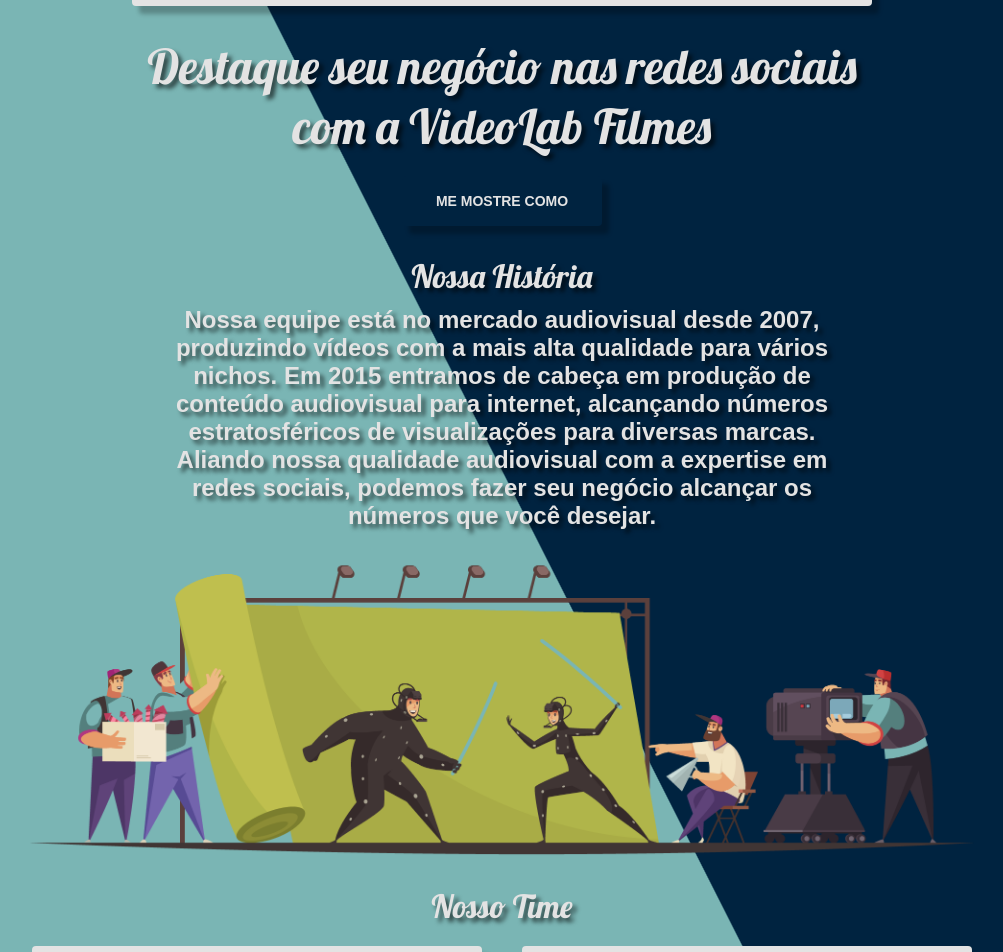
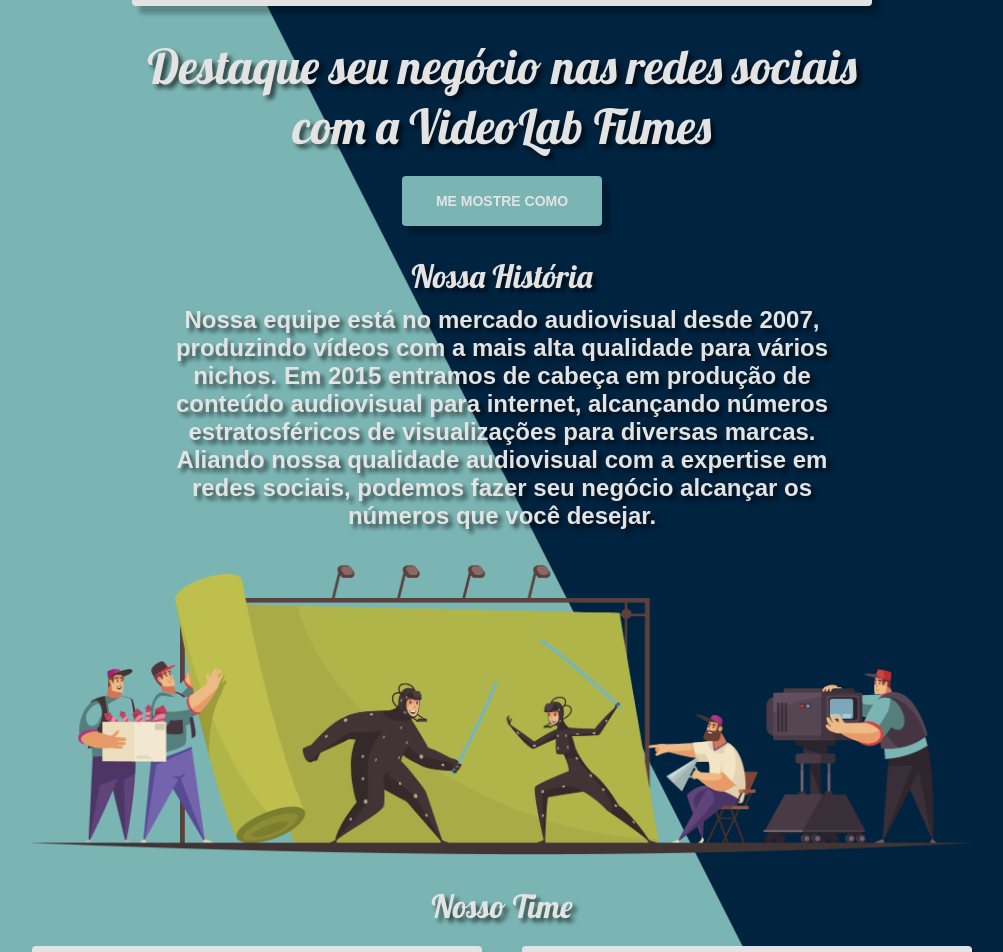
Before and after one commit to Wendellsg/videolabfilmes, a React (Create React App) app: page / in a window 1280 px wide. Shown: the part 894-1846 px from the top of the page, without its empty margins (138-1141 px from the left). Built offline with nearby package versions, Linux system fonts and the light colour scheme; a web font is replaced by a local one.

Commit message:
Correção do overflow

```diff
--- a/src/Components/Home/styles.css
+++ b/src/Components/Home/styles.css
@@ -54,7 +54,7 @@
     width: 200px;
     height: 50px;
     border-radius: 4px;
-    background-color: #002340;
+    background-color: #7ab5b4;
     border-style: none;
     color: #e3e3e3;
     box-shadow: 7px 8px 4px rgba(0, 0, 0, 0.25);
@@ -63,7 +63,7 @@
 }
 
 .Call-to-action button:hover{
-    background-color: #012f55;
+    background-color: #9feeed;
     font-size: 15px;
     text-shadow: 4px 4px 4px rgba(0, 0, 0, 0.61);
 
--- a/src/Components/header/Header.js
+++ b/src/Components/header/Header.js
@@ -5,17 +5,14 @@
 function AppHeader(){
 
     const [show, setShow] = useState(true);
-
+    const BodyWidth = window.innerWidth
 
    function handleClick(){
         setShow(!show)
-        document.body.style.overflow = show? "hidden": "initial"
+        if(BodyWidth < 430)
 
-
-
-
-    };
-
+            document.body.style.overflow = show?"hidden":"initial"
+   };
 
 
     return(
@@ -25,14 +22,14 @@
             </div>
             <div className={`App-nav ${show? '':'on' }`} onClick={handleClick}>
 
-                <div className="menu-toggle" onClick={handleClick}>
+                <div className="menu-toggle" >
                     <div className="one"></div>
                     <div className="two"></div>
                     <div className="three"></div>
                 </div>
 
 
-                <nav>
+                <nav >
                     <li>
                         <ul><a href="#Sobre-nos">Sobre nós</a></ul>
                         <ul><a href="#Portifólio">Portifólio</a></ul>
--- a/src/Components/header/styles.css
+++ b/src/Components/header/styles.css
@@ -46,7 +46,7 @@
 }
 
 
-/* Media Queries */
+
 
 @media (max-width: 430px){
     nav{
@@ -84,6 +84,7 @@
         justify-content: center;
         align-items: center;
 
+
         }
 
     .App-nav.on nav{
```
Also changed, not shown: 1 other file (tests, documents, lock files or other folders).
